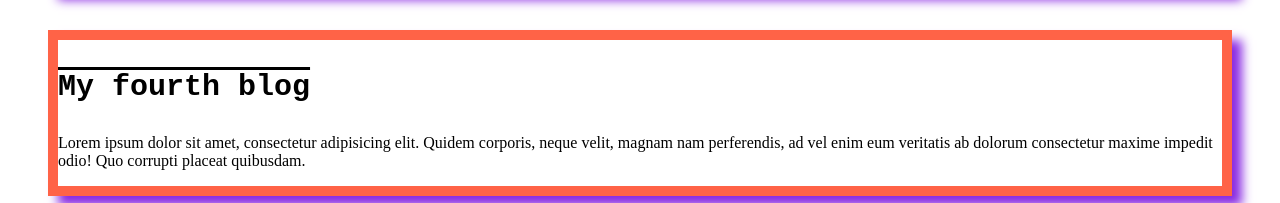
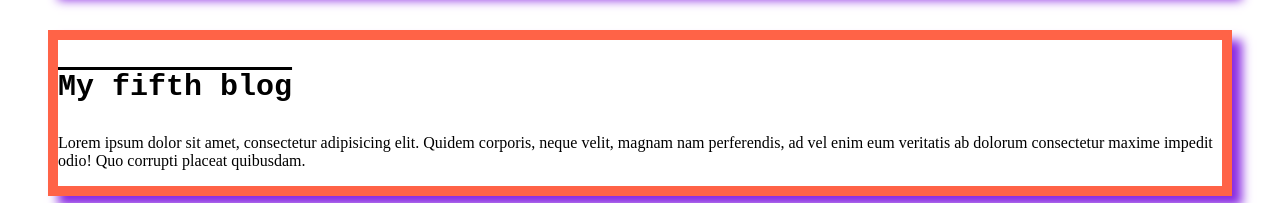
Before and after one commit to Tahsinjubayer/practice-html, a plain HTML site: page index.html in a window 1280 px wide. Shown: the part 1348-1551 px from the top of the page. Drawn offline with Linux system fonts and the light colour scheme.

Commit message:
2nd commit correction in fifth blog

```diff
--- a/index.html
+++ b/index.html
@@ -36,7 +36,7 @@
         <p>Lorem ipsum dolor sit amet, consectetur adipisicing elit. Quidem corporis, neque velit, magnam nam perferendis, ad vel enim eum veritatis ab dolorum consectetur maxime impedit odio! Quo corrupti placeat quibusdam.</p>
         </div>
         <div class="blog">
-            <h3>My fourth blog</h3>
+            <h3>My fifth blog</h3>
         <p>Lorem ipsum dolor sit amet, consectetur adipisicing elit. Quidem corporis, neque velit, magnam nam perferendis, ad vel enim eum veritatis ab dolorum consectetur maxime impedit odio! Quo corrupti placeat quibusdam.</p>
         </div>
 </body>
```
